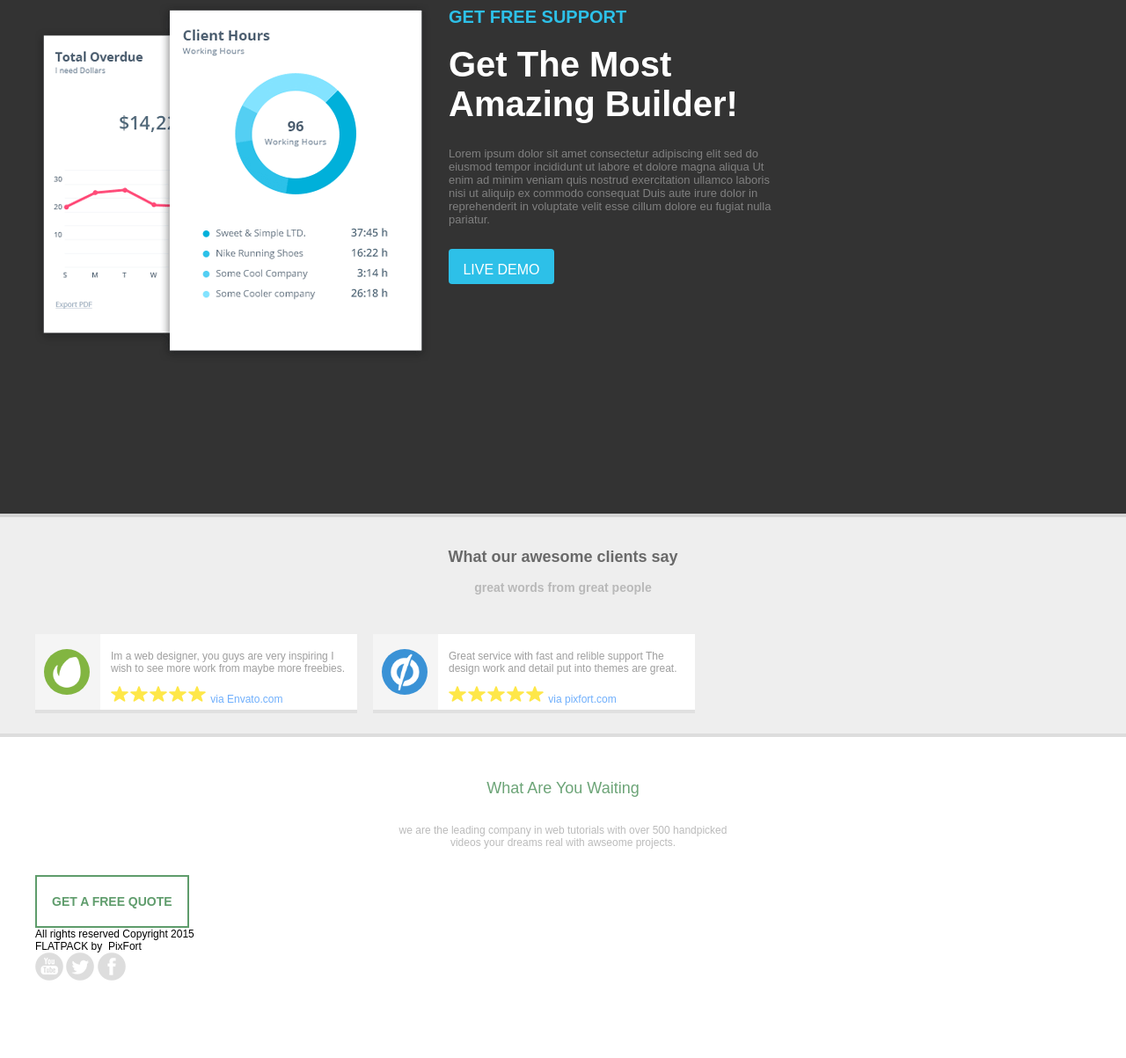
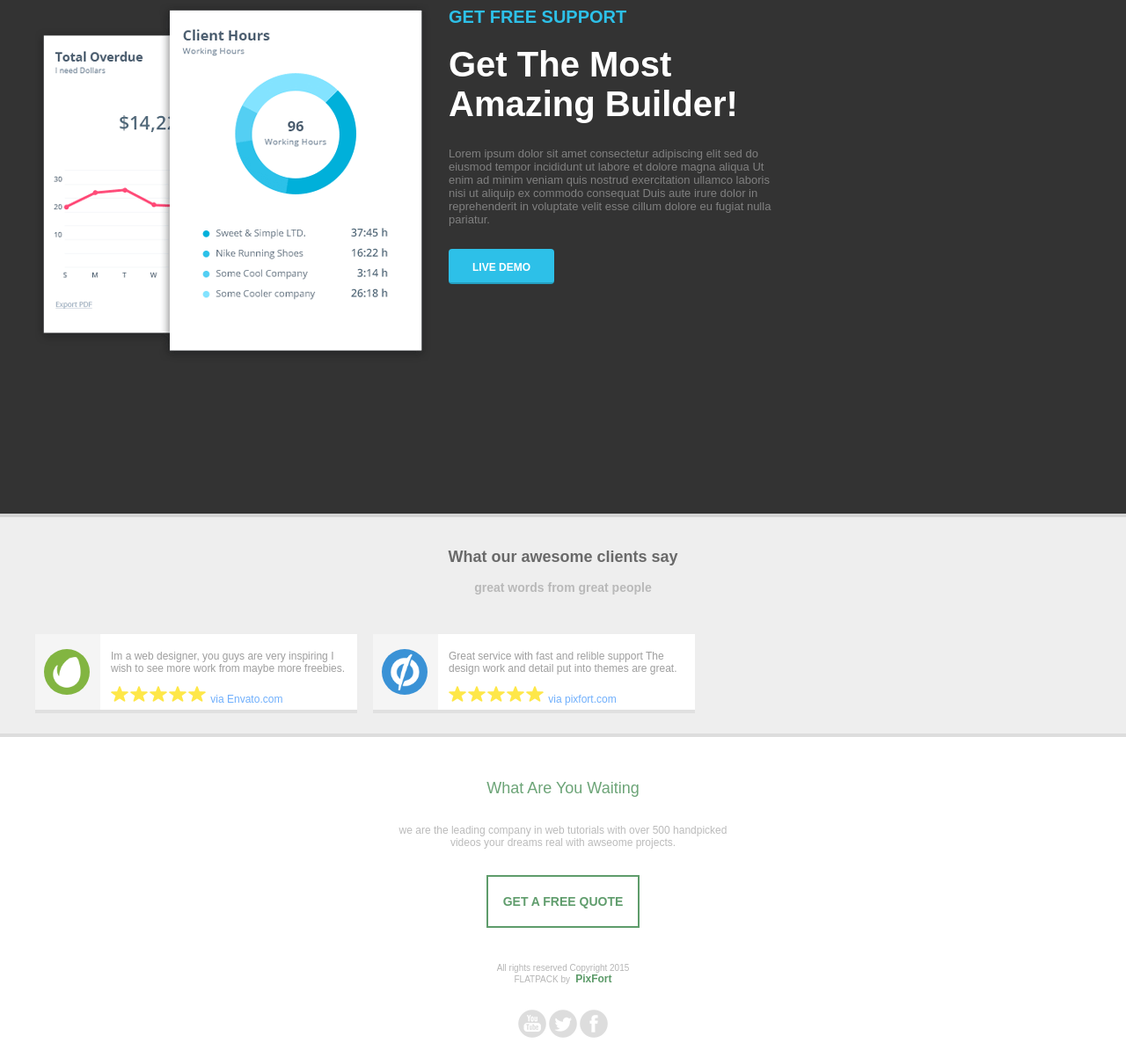
Before and after one commit to PhamTienLoc/BaiThucHanh, a plain HTML site: page page a/index.html in a window 1280 px wide. Shown: the part 162-1365 px from the top of the page at 88% size. Drawn offline with Linux system fonts and the light colour scheme.

Commit message:
Update css page a

```diff
--- a/page a/css/style.css
+++ b/page a/css/style.css
@@ -93,26 +93,27 @@ a, p {
 #section_normal_4_2 .omega .pix_button {
     height: 40px;
     width: 120px;
-    background-color: #2dc0e8; /* Green */
+    background-color: #2dc0e8;
     border: none;
     text-align: center;
     text-decoration: none;
     display: inline-block;
     cursor: pointer;
     border-radius: 4px;
-    padding-top: 15px;
-    padding-bottom: 15px;
+    padding-top: 14px;
+    padding-bottom: 14px;
+    border-bottom: solid 2px #259fc0;
+}
+
+#section_normal_4_2 .omega i.pixicon-eye {
+    height: 12px;
+    width: 14px;
+    color: white;
 }
 
 #section_normal_4_2 .omega span {
-    font-size: 16px;
     color: white;
-}
-
-#section_normal_4_2 .omega i.pi.pixicon-eye {
-    height: 11px;
-    width: 14px;
-    color: white;
+    font-weight: 600;
 }
 
 /*section_normal_6*/
@@ -226,12 +227,13 @@ a, p {
 #section_agency_5 {
     height: 365px;
     background-color: #ffffff;
+    text-align: center;
 }
+
 
 #section_agency_5 .f1_style {
     color: #6ca477;
     font-size: 18px;
-    text-align: center;
     padding-top: 48px;
     font-weight: 400;
 }
@@ -240,7 +242,6 @@ a, p {
     color: #bbbbbb;
     font-size: 12px;
     width: 400px;
-    text-align: center;
     margin-left: auto;
     margin-right: auto;
     padding-top: 30px;
@@ -250,7 +251,6 @@ a, p {
     background-color: #ffffff;
     border: 2px solid #5e9c6b;
     padding: 20px 17px;
-    text-align: center;
     display: inline-block;
     cursor: pointer;
     margin-top: 30px;
@@ -263,6 +263,26 @@ a, p {
     text-decoration: none;
 }
 
+#section_agency_5 .rights_st {
+    font-size: 10px;
+    color: #b5b5b5;
+    margin-top: 40px;
+}
+
+#section_agency_5 span.pix_text {
+    margin-top: 28px;
+}
+
+#section_agency_5 .pixfort_st {
+    color: #5b9a68;
+    font-weight: 600;
+}
+
+#section_agency_5 .pix_inline_block {
+    margin-top: 28px;
+}
+
+
 .container {
     width: 1200px;
     margin-left: auto;
```
